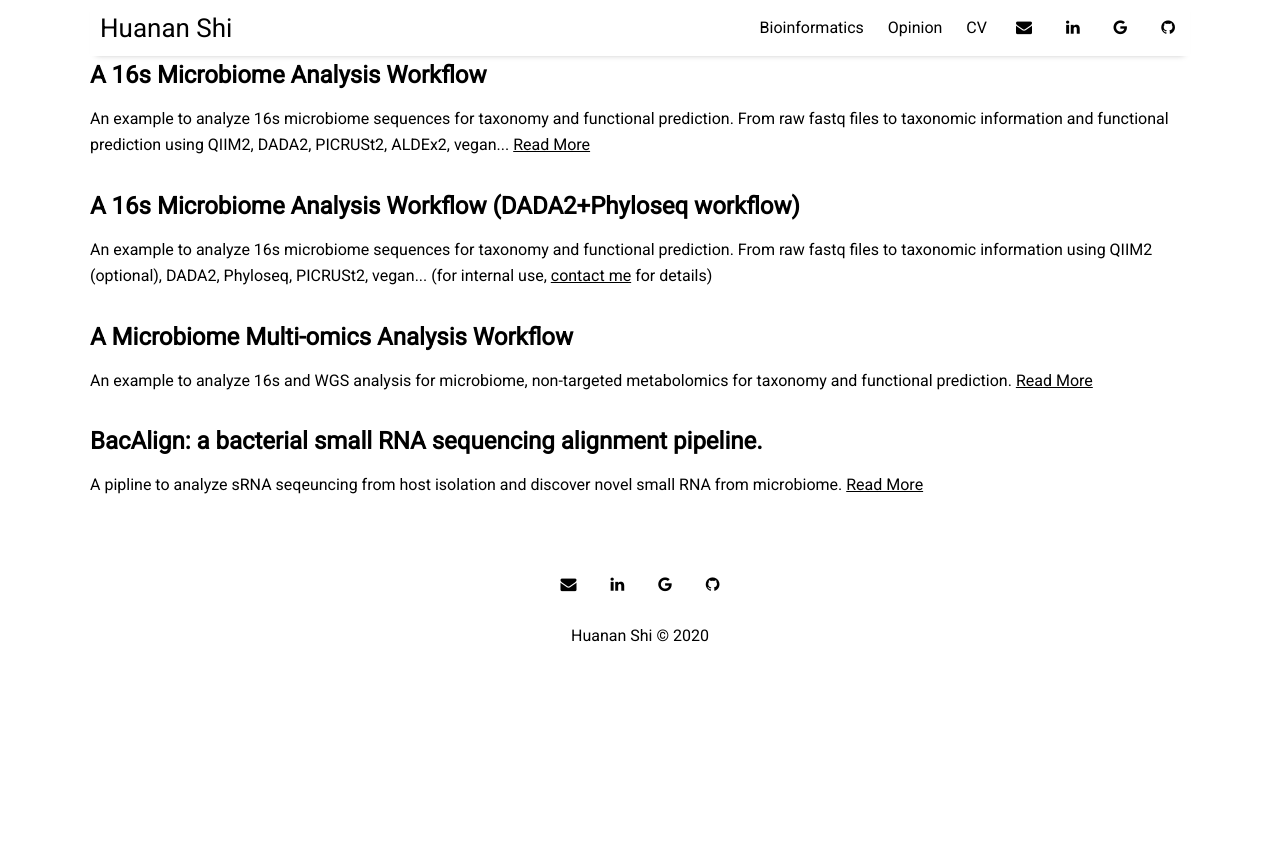
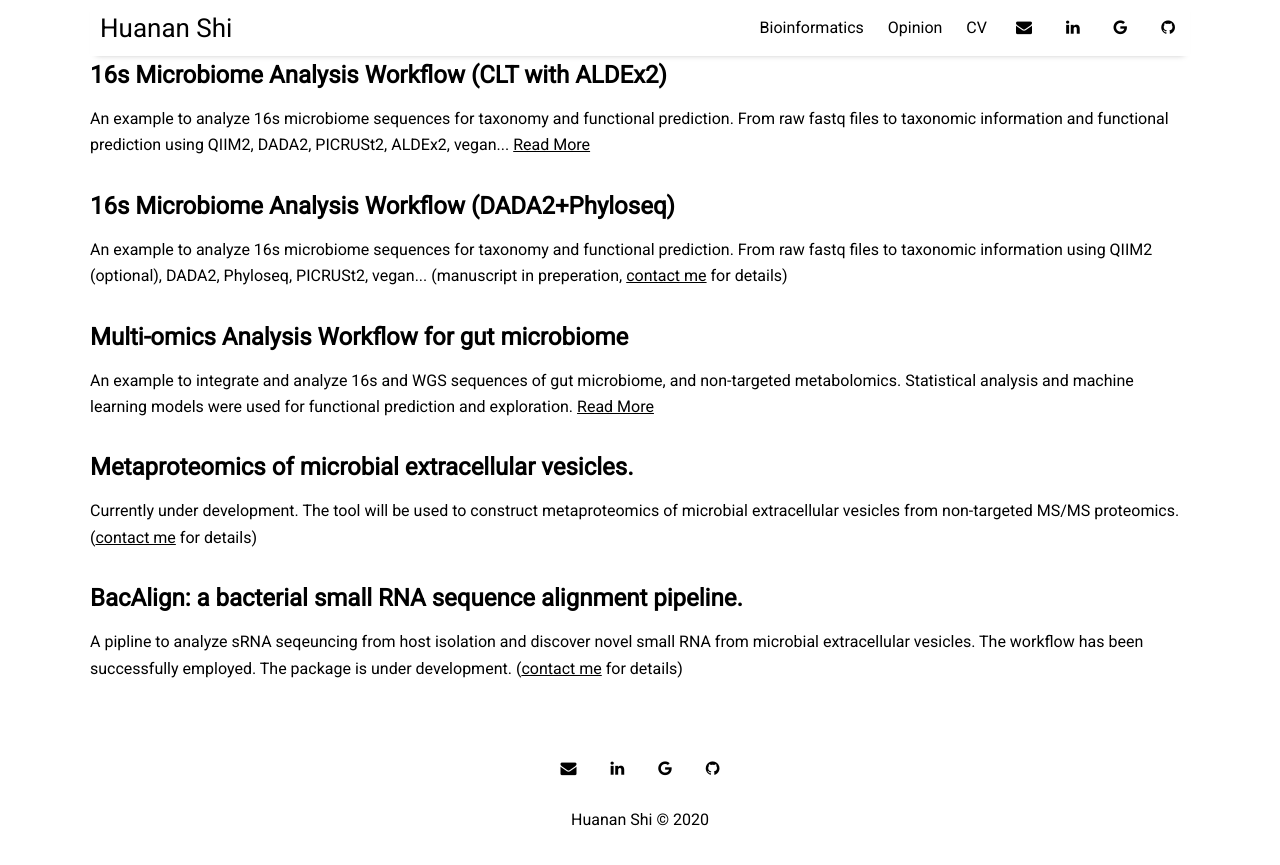
Before and after one commit to huananfshi/huananfshi.github.io, a Jekyll site: the page built from bioinformatics.html, in a window 1280 px wide. Shown: the top 865 px of the page. Built offline with Jekyll 4.4.1, drawn with Linux system fonts in a browser that asks for light colours; nearby versions of some CDN libraries.

Commit message:
Update bioinformatics.html

```diff
--- a/bioinformatics.html
+++ b/bioinformatics.html
@@ -6,7 +6,7 @@ title: Bioinformatics
 <div class='post'>
     <h1></h1>
     <h1></h1>
-    <h2><span>A 16s Microbiome Analysis Workflow</span></h2>
+    <h2><span>16s Microbiome Analysis Workflow (CLT with ALDEx2) </span></h2>
     <p>An example to analyze 16s microbiome sequences for taxonomy and functional prediction. From raw fastq files to taxonomic information
         and functional prediction using QIIM2, DADA2, PICRUSt2, ALDEx2, vegan... <a href="Bioinformatics/a-16s-microbiome-analysis-workflow.html">Read More</a>
     </p>
@@ -14,9 +14,9 @@ title: Bioinformatics
 <div class='post'>
     <h1></h1>
     <h1></h1>
-    <h2><span>A 16s Microbiome Analysis Workflow (DADA2+Phyloseq workflow)</span></h2>
+    <h2><span>16s Microbiome Analysis Workflow (DADA2+Phyloseq)</span></h2>
     <p>An example to analyze 16s microbiome sequences for taxonomy and functional prediction. From raw fastq files to taxonomic information using QIIM2 (optional),
-        DADA2, Phyloseq, PICRUSt2, vegan... (for internal use, <a href="mailto:huanan.shi@bcm.edu">contact me</a> for details)
+        DADA2, Phyloseq, PICRUSt2, vegan... (manuscript in preperation, <a href="mailto:huanan.shi@bcm.edu">contact me</a> for details)
     </p>
 </div>
 
@@ -24,17 +24,26 @@ title: Bioinformatics
 <div class='post'>
     <h1></h1
     <h1></h1>
-    <h2><span>A Microbiome Multi-omics Analysis Workflow</span></h2>
-    <p>An example to analyze 16s and WGS analysis for microbiome, non-targeted metabolomics for taxonomy and functional prediction. <a href="Bioinformatics/a_microbiome_multiomics_analysis_workflow.html">Read More</a>
+    <h2><span>Multi-omics Analysis Workflow for gut microbiome</span></h2>
+    <p>An example to integrate and analyze 16s and WGS sequences of gut microbiome, and non-targeted metabolomics. Statistical analysis and machine learning models were used for
+        functional prediction and exploration. <a href="Bioinformatics/a_microbiome_multiomics_analysis_workflow.html">Read More</a>
     </p>
 </div>
-
 
 
 <div class='post'>
     <h1></h1>
     <h1></h1>
-    <h2><span>BacAlign: a bacterial small RNA sequencing alignment pipeline.</span></h2>
-    <p>A pipline to analyze sRNA seqeuncing from host isolation and discover novel small RNA from microbiome. <a href="Bioinformatics/BacAlign.html">Read More</a>
+    <h2><span>Metaproteomics of microbial extracellular vesicles.</span></h2>
+    <p>Currently under development. The tool will be used to construct metaproteomics of microbial extracellular vesicles from non-targeted MS/MS proteomics.(<a href="mailto:huanan.shi@bcm.edu">contact me</a> for details)
     </p>
 </div>
+
+
+<div class='post'>
+    <h1></h1>
+    <h1></h1>
+    <h2><span>BacAlign: a bacterial small RNA sequence alignment pipeline.</span></h2>
+    <p>A pipline to analyze sRNA seqeuncing from host isolation and discover novel small RNA from microbial extracellular vesicles. The workflow has been successfully employed. The package is under development. (<a href="mailto:huanan.shi@bcm.edu">contact me</a> for details)
+    </p>
+</div>
```
